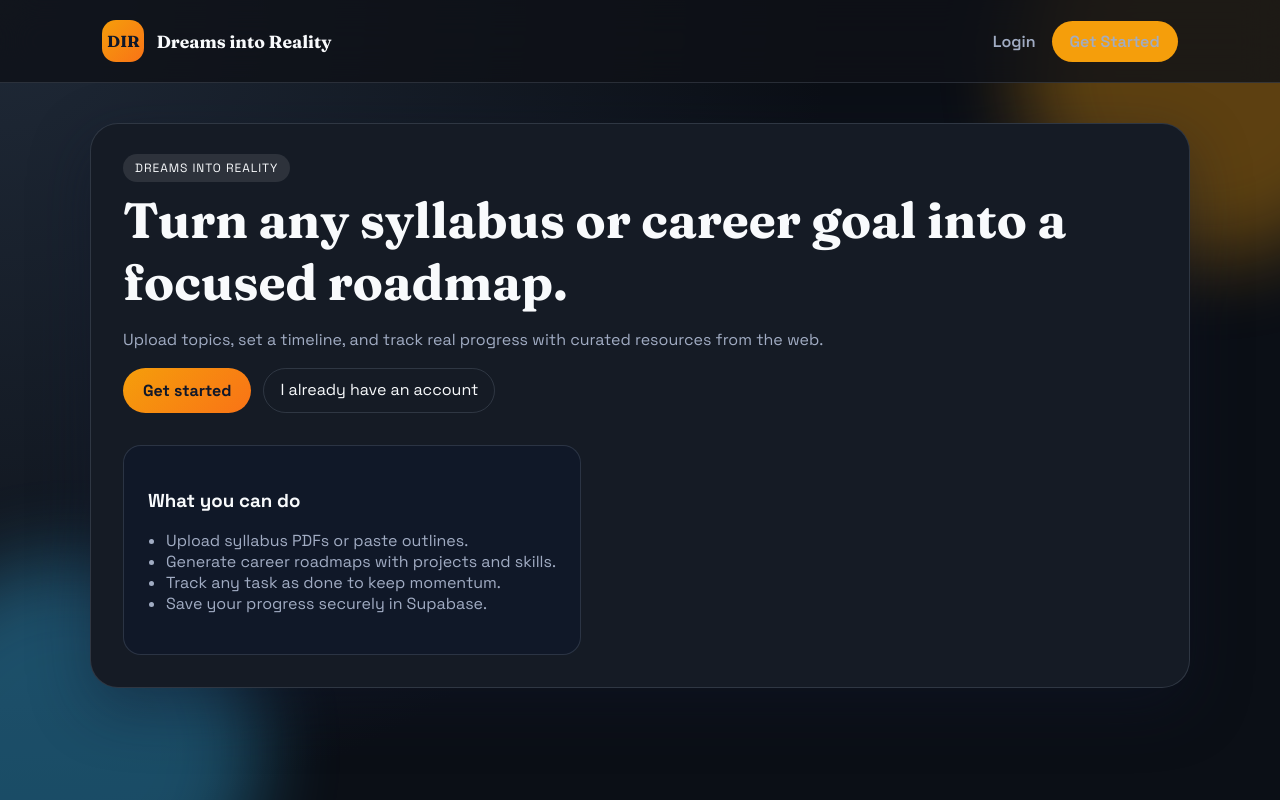
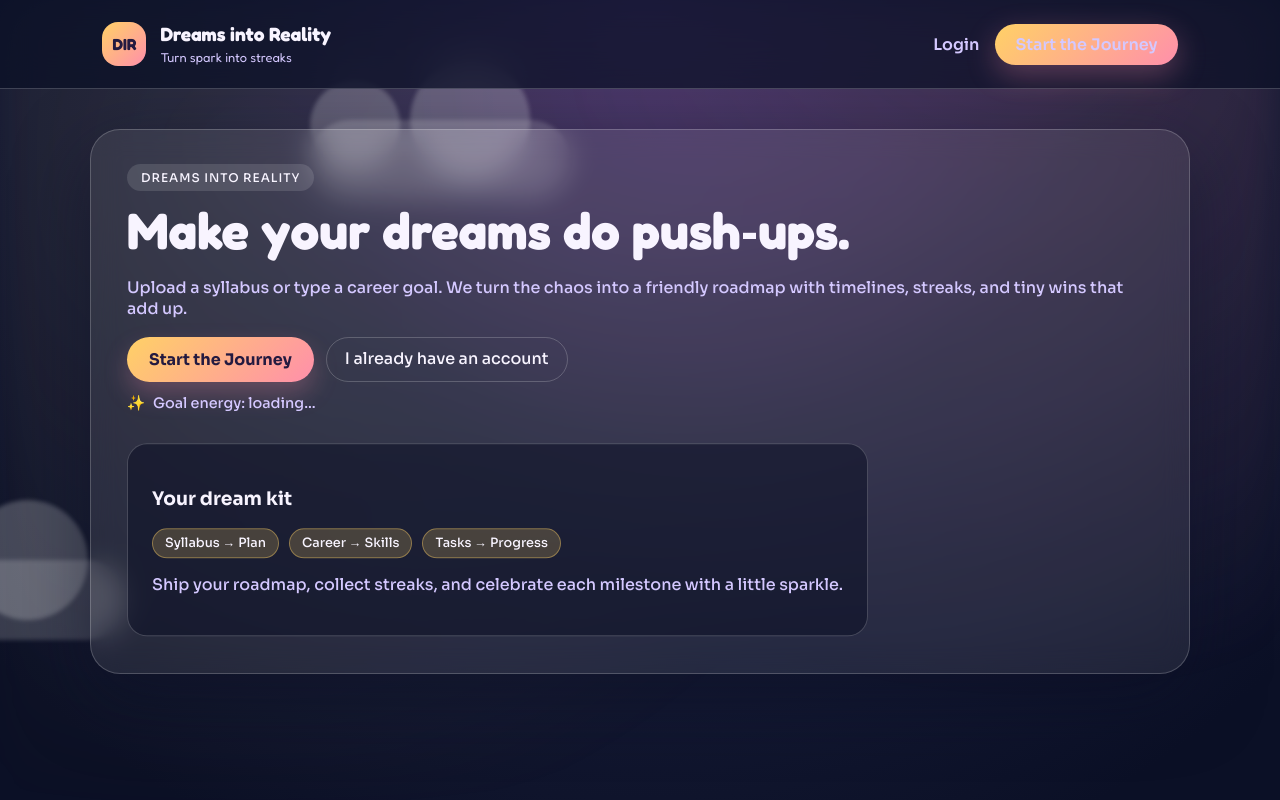
Before and after one commit to Anish17-Shanu/Dreams-into-Reality, a Flask app: page / in a window 1280 px wide. Run offline with Flask 3, Linux system fonts and the light colour scheme.

Commit message:
Add background resource fetch, dreamy UI, and ESCO careers

```diff
--- a/config.py
+++ b/config.py
@@ -27,3 +27,5 @@ class Config:
     SUPABASE_STORAGE_BUCKET = os.getenv("SUPABASE_STORAGE_BUCKET", "evidence")
     SIGNED_URL_EXPIRES_SECONDS = int(os.getenv("SIGNED_URL_EXPIRES_SECONDS", "600"))
     AUTO_FETCH_RESOURCES_ON_CREATE = os.getenv("AUTO_FETCH_RESOURCES_ON_CREATE", "false").lower() == "true"
+    DEFAULT_TIMEZONE = os.getenv("DEFAULT_TIMEZONE", "Asia/Kolkata")
+    ESCO_API_BASE = os.getenv("ESCO_API_BASE", "https://ec.europa.eu/esco/api")
--- a/dashboard/routes.py
+++ b/dashboard/routes.py
@@ -10,6 +10,7 @@ import csv
 import io
 import math
 import requests
+import threading
 from supabase import create_client
 from huggingface_hub import InferenceClient
 
@@ -208,6 +209,69 @@ def _safe_get(url, headers=None, params=None):
     except Exception:
         return None
     return None
+
+
+def _extract_labels_from_obj(obj):
+    labels = []
+    if isinstance(obj, dict):
+        for key, value in obj.items():
+            if key in ["preferredLabel", "prefLabel", "title", "name"]:
+                if isinstance(value, dict):
+                    labels.extend([v for v in value.values() if isinstance(v, str)])
+                elif isinstance(value, str):
+                    labels.append(value)
+            else:
+                labels.extend(_extract_labels_from_obj(value))
+    elif isinstance(obj, list):
+        for item in obj:
+            labels.extend(_extract_labels_from_obj(item))
+    return labels
+
+
+def _fetch_career_template_esco(query):
+    base = current_app.config.get("ESCO_API_BASE", "https://ec.europa.eu/esco/api")
+    headers = {"User-Agent": current_app.config.get("WIKIPEDIA_USER_AGENT")}
+    search_params = {
+        "type": "occupation",
+        "text": query,
+        "language": "en",
+        "limit": 1,
+        "full": "false"
+    }
+    search_url = f"{base}/search"
+    search_data = _safe_get(search_url, headers=headers, params=search_params)
+    if not search_data:
+        return []
+
+    occupation_uri = None
+    if isinstance(search_data, dict):
+        if "results" in search_data and isinstance(search_data["results"], list) and search_data["results"]:
+            occupation_uri = search_data["results"][0].get("uri") or search_data["results"][0].get("id")
+        if not occupation_uri and "_embedded" in search_data:
+            for value in search_data["_embedded"].values():
+                if isinstance(value, list) and value:
+                    occupation_uri = value[0].get("uri") or value[0].get("id")
+                    if occupation_uri:
+                        break
+    if not occupation_uri:
+        return []
+
+    detail_url = f"{base}/resource/occupation"
+    detail_data = _safe_get(detail_url, headers=headers, params={"uri": occupation_uri, "language": "en"})
+    if not detail_data:
+        return []
+
+    labels = _extract_labels_from_obj(detail_data)
+    cleaned = []
+    seen = set()
+    for label in labels:
+        normalized = re.sub(r"\s+", " ", label).strip()
+        if 2 <= len(normalized) <= 80:
+            key = normalized.lower()
+            if key not in seen:
+                seen.add(key)
+                cleaned.append(normalized)
+    return cleaned[:40]
 
 
 def _supabase_client():
@@ -416,6 +480,32 @@ def _build_tasks(roadmap_type, topics, projects, start_date, timeline_weeks, hou
     return _schedule_items(all_items, start_date, timeline_weeks, hours_per_week, study_days_per_week)
 
 
+def _background_fetch_resources(app, roadmap_id):
+    with app.app_context():
+        if not current_app.config.get("ENABLE_EXTERNAL_RESOURCES", True):
+            return
+        roadmap = Roadmap.query.get(roadmap_id)
+        if not roadmap:
+            return
+        tasks = Task.query.filter_by(roadmap_id=roadmap.id).order_by(Task.order_index.asc()).all()
+        for task in tasks:
+            if task.resources:
+                continue
+            resources = _fetch_resources_for_topic(task.title.replace("Project: ", ""))
+            for res in resources:
+                db.session.add(Resource(
+                    provider=res["provider"],
+                    title=res["title"],
+                    url=res["url"],
+                    summary=res.get("summary", ""),
+                    score=res.get("score", 0.0),
+                    task_id=task.id
+                ))
+            task.last_resource_refresh = datetime.utcnow()
+        db.session.commit()
+        db.session.remove()
+
+
 def _calculate_forecast(roadmap):
     if roadmap.total_tasks == 0:
         return None
@@ -504,7 +594,15 @@ def create_roadmap():
                 if template_key in key:
                     match = CAREER_TEMPLATES[template_key]
                     break
-            if match:
+            esco_topics = _fetch_career_template_esco(title)
+            if esco_topics:
+                topics = esco_topics
+                projects = [
+                    f"Build a {title} portfolio",
+                    f"{title} case study with real data",
+                    f"Showcase project: {title} mini product"
+                ]
+            elif match:
                 topics = match["topics"]
                 projects = match["projects"]
             else:
@@ -541,13 +639,14 @@ def create_roadmap():
             total_hours_est=total_hours,
             hours_per_week=hours_per_week,
             study_days_per_week=study_days_per_week,
-            timezone=request.form.get('timezone', 'UTC'),
+            timezone=current_app.config.get("DEFAULT_TIMEZONE", "Asia/Kolkata"),
             user_id=session['user_id']
         )
         db.session.add(roadmap)
         db.session.flush()
 
         auto_fetch = current_app.config.get("AUTO_FETCH_RESOURCES_ON_CREATE", False)
+        task_ids = []
         for spec in task_specs:
             task = Task(
                 title=spec["title"],
@@ -559,24 +658,22 @@ def create_roadmap():
             )
             db.session.add(task)
             db.session.flush()
+            task_ids.append(task.id)
 
             if auto_fetch:
-                resources = _fetch_resources_for_topic(spec["title"].replace("Project: ", ""))
-                for res in resources:
-                    db.session.add(Resource(
-                        provider=res["provider"],
-                        title=res["title"],
-                        url=res["url"],
-                        summary=res.get("summary", ""),
-                        score=res.get("score", 0.0),
-                        task_id=task.id
-                    ))
-                task.last_resource_refresh = datetime.utcnow()
+                task.last_resource_refresh = None
 
         db.session.commit()
+        if auto_fetch:
+            thread = threading.Thread(
+                target=_background_fetch_resources,
+                args=(current_app._get_current_object(), roadmap.id),
+                daemon=True
+            )
+            thread.start()
         return redirect(url_for('dashboard.view_roadmap', roadmap_id=roadmap.id))
 
-    return render_template('roadmap_new.html', templates=sorted(CAREER_TEMPLATES.keys()))
+    return render_template('roadmap_new.html')
 
 
 @dashboard_bp.route('/roadmap/<int:roadmap_id>')
--- a/models/models.py
+++ b/models/models.py
@@ -20,7 +20,7 @@ class Roadmap(db.Model):
     total_hours_est = db.Column(db.Float, default=0.0)
     hours_per_week = db.Column(db.Integer, default=6)
     study_days_per_week = db.Column(db.Integer, default=5)
-    timezone = db.Column(db.String(60), default="UTC")
+    timezone = db.Column(db.String(60), default="Asia/Kolkata")
     streak = db.Column(db.Integer, default=0)
     last_checkin_date = db.Column(db.Date, nullable=True)
     created_at = db.Column(db.DateTime, default=datetime.utcnow)
--- a/render.yaml
+++ b/render.yaml
@@ -34,4 +34,6 @@ services:
       - key: SIGNED_URL_EXPIRES_SECONDS
         value: "600"
       - key: AUTO_FETCH_RESOURCES_ON_CREATE
-        value: "false"
+        value: "true"
+      - key: DEFAULT_TIMEZONE
+        value: "Asia/Kolkata"
--- a/static/style.css
+++ b/static/style.css
@@ -1,12 +1,14 @@
 :root {
-    --bg: #0e1117;
-    --card: #151b25;
-    --text: #f8fafc;
-    --muted: #a1acc3;
-    --accent: #f59e0b;
-    --accent-strong: #f97316;
-    --border: rgba(148, 163, 184, 0.2);
-    --shadow: 0 20px 60px rgba(15, 23, 42, 0.45);
+    --bg-deep: #0b1026;
+    --bg-mid: #1a1f3c;
+    --bg-glow: #2f2a5a;
+    --card: rgba(255, 255, 255, 0.08);
+    --text: #f8f4ff;
+    --muted: #d4c8ff;
+    --accent: #ffd166;
+    --accent-strong: #ff8fab;
+    --border: rgba(255, 255, 255, 0.2);
+    --shadow: 0 24px 70px rgba(11, 16, 38, 0.5);
 }
 
 * {
@@ -15,10 +17,11 @@
 
 body {
     margin: 0;
-    font-family: "Space Grotesk", sans-serif;
+    font-family: "Sora", sans-serif;
     color: var(--text);
-    background: radial-gradient(circle at top left, #1f2937, #0b0f16 55%);
     min-height: 100vh;
+    background: radial-gradient(circle at top, #3a2d6b, var(--bg-mid) 45%, var(--bg-deep) 90%);
+    overflow-x: hidden;
 }
 
 a {
@@ -26,26 +29,69 @@ a {
     text-decoration: none;
 }
 
-.bg-orb {
+.sky-layer {
     position: fixed;
-    width: 380px;
-    height: 380px;
-    border-radius: 50%;
-    filter: blur(40px);
-    opacity: 0.35;
+    inset: 0;
     z-index: 0;
+    pointer-events: none;
 }
 
-.orb-1 {
-    background: #f59e0b;
-    top: -120px;
-    right: -120px;
+.stars {
+    background:
+        radial-gradient(2px 2px at 10% 20%, rgba(255, 255, 255, 0.8), transparent 50%),
+        radial-gradient(2px 2px at 80% 30%, rgba(255, 255, 255, 0.9), transparent 50%),
+        radial-gradient(1px 1px at 50% 70%, rgba(255, 255, 255, 0.6), transparent 50%),
+        radial-gradient(1px 1px at 20% 80%, rgba(255, 255, 255, 0.7), transparent 50%),
+        radial-gradient(1px 1px at 70% 85%, rgba(255, 255, 255, 0.5), transparent 50%);
+    animation: twinkle 6s infinite alternate;
 }
 
-.orb-2 {
-    background: #38bdf8;
-    bottom: -140px;
-    left: -120px;
+.mist {
+    background: radial-gradient(circle at 20% 20%, rgba(255, 209, 102, 0.1), transparent 60%),
+        radial-gradient(circle at 80% 0%, rgba(255, 143, 171, 0.2), transparent 55%);
+    filter: blur(20px);
+    opacity: 0.8;
+}
+
+.floating-cloud {
+    position: fixed;
+    width: 260px;
+    height: 80px;
+    background: rgba(255, 255, 255, 0.18);
+    border-radius: 100px;
+    filter: blur(2px);
+    z-index: 0;
+    animation: drift 18s linear infinite;
+}
+
+.floating-cloud::before,
+.floating-cloud::after {
+    content: "";
+    position: absolute;
+    background: rgba(255, 255, 255, 0.22);
+    width: 90px;
+    height: 90px;
+    border-radius: 50%;
+    top: -40px;
+}
+
+.floating-cloud::after {
+    width: 120px;
+    height: 120px;
+    top: -60px;
+    right: 40px;
+}
+
+.cloud-1 {
+    top: 120px;
+    left: -300px;
+    animation-delay: 0s;
+}
+
+.cloud-2 {
+    bottom: 160px;
+    left: -280px;
+    animation-delay: 5s;
 }
 
 .topbar {
@@ -55,34 +101,40 @@ a {
     display: flex;
     justify-content: space-between;
     align-items: center;
-    padding: 20px 8vw;
-    backdrop-filter: blur(18px);
-    background: rgba(14, 17, 23, 0.8);
+    padding: 22px 8vw;
+    backdrop-filter: blur(20px);
+    background: rgba(11, 16, 38, 0.72);
     border-bottom: 1px solid var(--border);
 }
 
 .brand {
     display: flex;
     align-items: center;
-    gap: 12px;
-    font-family: "Fraunces", serif;
+    gap: 14px;
+    font-family: "Fredoka", sans-serif;
 }
 
 .brand-mark {
     display: inline-flex;
     align-items: center;
     justify-content: center;
-    width: 42px;
-    height: 42px;
-    border-radius: 14px;
+    width: 44px;
+    height: 44px;
+    border-radius: 16px;
     background: linear-gradient(135deg, var(--accent), var(--accent-strong));
-    color: #0f172a;
+    color: #241a40;
     font-weight: 700;
 }
 
 .brand-text {
-    font-size: 1.1rem;
+    font-size: 1.2rem;
     font-weight: 700;
+    display: block;
+}
+
+.brand-tagline {
+    font-size: 0.8rem;
+    color: var(--muted);
 }
 
 .nav {
@@ -94,13 +146,20 @@ a {
 .nav a {
     color: var(--muted);
     font-weight: 600;
+    transition: color 0.3s ease;
+}
+
+.nav a:hover {
+    color: var(--text);
 }
 
 .nav-cta {
-    padding: 10px 18px;
+    padding: 10px 20px;
     border-radius: 999px;
-    background: var(--accent);
-    color: #0f172a;
+    background: linear-gradient(135deg, #ffd166, #ff8fab);
+    color: #241a40;
+    font-weight: 700;
+    box-shadow: 0 10px 30px rgba(255, 141, 179, 0.3);
 }
 
 .container {
@@ -115,11 +174,13 @@ a {
     gap: 32px;
     justify-content: space-between;
     align-items: center;
-    padding: 32px;
+    padding: 36px;
     background: var(--card);
-    border-radius: 28px;
+    border-radius: 30px;
     box-shadow: var(--shadow);
     border: 1px solid var(--border);
+    backdrop-filter: blur(14px);
+    animation: rise 0.8s ease;
 }
 
 .hero-wide {
@@ -127,8 +188,8 @@ a {
 }
 
 .hero h1 {
-    font-family: "Fraunces", serif;
-    font-size: clamp(2rem, 4vw, 3.1rem);
+    font-family: "Fredoka", sans-serif;
+    font-size: clamp(2rem, 4vw, 3.4rem);
     margin: 12px 0;
 }
 
@@ -140,24 +201,49 @@ a {
 
 .hero-card {
     min-width: 260px;
-    background: rgba(15, 23, 42, 0.7);
+    background: rgba(11, 16, 38, 0.55);
     padding: 24px;
-    border-radius: 18px;
+    border-radius: 20px;
     border: 1px solid var(--border);
+    animation: float 6s ease-in-out infinite;
 }
 
-.list {
-    padding-left: 18px;
+.spark-row {
+    display: flex;
+    gap: 8px;
+    margin-top: 12px;
     color: var(--muted);
+    align-items: center;
+    font-size: 0.9rem;
+}
+
+.spark {
+    animation: pulse 1.4s infinite;
+}
+
+.chip-row {
+    display: flex;
+    flex-wrap: wrap;
+    gap: 10px;
+    margin: 14px 0;
+}
+
+.chip {
+    padding: 6px 12px;
+    background: rgba(255, 209, 102, 0.2);
+    border-radius: 999px;
+    font-size: 0.8rem;
+    border: 1px solid rgba(255, 209, 102, 0.4);
 }
 
 .panel,
 .auth-card {
     background: var(--card);
-    border-radius: 24px;
+    border-radius: 26px;
     padding: 32px;
     border: 1px solid var(--border);
     box-shadow: var(--shadow);
+    backdrop-filter: blur(12px);
 }
 
 .inline-fields {
@@ -203,20 +289,27 @@ textarea {
 
 button,
 .primary {
-    padding: 12px 20px;
+    padding: 12px 22px;
     border: none;
     border-radius: 999px;
     background: linear-gradient(135deg, var(--accent), var(--accent-strong));
-    color: #0f172a;
+    color: #241a40;
     font-weight: 700;
     cursor: pointer;
+    transition: transform 0.2s ease, box-shadow 0.2s ease;
+    box-shadow: 0 12px 24px rgba(255, 143, 171, 0.25);
+}
+
+button:hover,
+.primary:hover {
+    transform: translateY(-2px) scale(1.01);
 }
 
 .ghost {
     background: transparent;
     border: 1px solid var(--border);
     color: var(--text);
-    padding: 10px 16px;
+    padding: 10px 18px;
     border-radius: 999px;
     cursor: pointer;
 }
@@ -248,9 +347,9 @@ button,
 }
 
 .pill {
-    padding: 6px 12px;
+    padding: 6px 14px;
     border-radius: 999px;
-    background: rgba(248, 250, 252, 0.1);
+    background: rgba(255, 255, 255, 0.12);
     font-size: 0.75rem;
     text-transform: uppercase;
     letter-spacing: 0.08em;
--- a/supabase/setup.sql
+++ b/supabase/setup.sql
@@ -19,7 +19,7 @@ create table if not exists roadmap (
   total_hours_est double precision default 0,
   hours_per_week integer default 6,
   study_days_per_week integer default 5,
-  timezone varchar(60) default 'UTC',
+  timezone varchar(60) default 'Asia/Kolkata',
   streak integer default 0,
   last_checkin_date date,
   created_at timestamp without time zone default now(),
--- a/templates/base.html
+++ b/templates/base.html
@@ -7,24 +7,29 @@
     <link rel="stylesheet" href="{{ url_for('static', filename='style.css') }}">
     <link rel="preconnect" href="https://fonts.googleapis.com">
     <link rel="preconnect" href="https://fonts.gstatic.com" crossorigin>
-    <link href="https://fonts.googleapis.com/css2?family=Space+Grotesk:wght@400;600;700&family=Fraunces:opsz,wght@9..144,600;9..144,700&display=swap" rel="stylesheet">
+    <link href="https://fonts.googleapis.com/css2?family=Fredoka:wght@400;600;700&family=Sora:wght@300;500;600;700&display=swap" rel="stylesheet">
 </head>
 <body>
-    <div class="bg-orb orb-1"></div>
-    <div class="bg-orb orb-2"></div>
+    <div class="sky-layer stars"></div>
+    <div class="sky-layer mist"></div>
+    <div class="floating-cloud cloud-1"></div>
+    <div class="floating-cloud cloud-2"></div>
     <header class="topbar">
         <div class="brand">
             <span class="brand-mark">DIR</span>
-            <span class="brand-text">Dreams into Reality</span>
+            <div>
+                <span class="brand-text">Dreams into Reality</span>
+                <span class="brand-tagline">Turn spark into streaks</span>
+            </div>
         </div>
         <nav class="nav">
             {% if session.get('user_id') %}
-                <a href="{{ url_for('dashboard.dashboard') }}">Dashboard</a>
-                <a href="{{ url_for('dashboard.create_roadmap') }}">New Roadmap</a>
+                <a href="{{ url_for('dashboard.dashboard') }}">Dreamboard</a>
+                <a href="{{ url_for('dashboard.create_roadmap') }}">New Mission</a>
                 <a href="{{ url_for('auth.logout') }}" class="nav-cta">Logout</a>
             {% else %}
                 <a href="{{ url_for('auth.login') }}">Login</a>
-                <a href="{{ url_for('auth.register') }}" class="nav-cta">Get Started</a>
+                <a href="{{ url_for('auth.register') }}" class="nav-cta">Start the Journey</a>
             {% endif %}
         </nav>
     </header>
--- a/templates/home.html
+++ b/templates/home.html
@@ -3,21 +3,25 @@
 <section class="hero hero-wide">
     <div>
         <span class="pill">Dreams into Reality</span>
-        <h1>Turn any syllabus or career goal into a focused roadmap.</h1>
-        <p class="muted">Upload topics, set a timeline, and track real progress with curated resources from the web.</p>
+        <h1>Make your dreams do push‑ups.</h1>
+        <p class="muted">Upload a syllabus or type a career goal. We turn the chaos into a friendly roadmap with timelines, streaks, and tiny wins that add up.</p>
         <div class="hero-actions">
-            <a class="primary" href="{{ url_for('auth.register') }}">Get started</a>
+            <a class="primary" href="{{ url_for('auth.register') }}">Start the Journey</a>
             <a class="ghost" href="{{ url_for('auth.login') }}">I already have an account</a>
+        </div>
+        <div class="spark-row">
+            <span class="spark">✨</span>
+            <span>Goal energy: loading...</span>
         </div>
     </div>
     <div class="hero-card">
-        <h3>What you can do</h3>
-        <ul class="list">
-            <li>Upload syllabus PDFs or paste outlines.</li>
-            <li>Generate career roadmaps with projects and skills.</li>
-            <li>Track any task as done to keep momentum.</li>
-            <li>Save your progress securely in Supabase.</li>
-        </ul>
+        <h3>Your dream kit</h3>
+        <div class="chip-row">
+            <span class="chip">Syllabus → Plan</span>
+            <span class="chip">Career → Skills</span>
+            <span class="chip">Tasks → Progress</span>
+        </div>
+        <p class="muted">Ship your roadmap, collect streaks, and celebrate each milestone with a little sparkle.</p>
     </div>
 </section>
 {% endblock %}
--- a/templates/roadmap_view.html
+++ b/templates/roadmap_view.html
@@ -37,7 +37,7 @@
         <form method="POST" action="{{ url_for('dashboard.checkin', roadmap_id=roadmap.id) }}" class="inline-form">
             <input type="number" name="minutes" min="0" placeholder="Minutes studied">
             <input type="text" name="note" placeholder="Reflection note (optional)">
-            <button type="submit">Check in</button>
+            <button type="submit">Log a Win</button>
         </form>
         <div class="action-links">
             <a class="ghost" href="{{ url_for('dashboard.export_csv', roadmap_id=roadmap.id) }}">Export CSV</a>
```
Also changed, not shown: other parts of static/style.css (+50 -25 lines), templates/dashboard.html (+5 -5 lines), templates/roadmap_new.html (+8 -16 lines), README.md.
